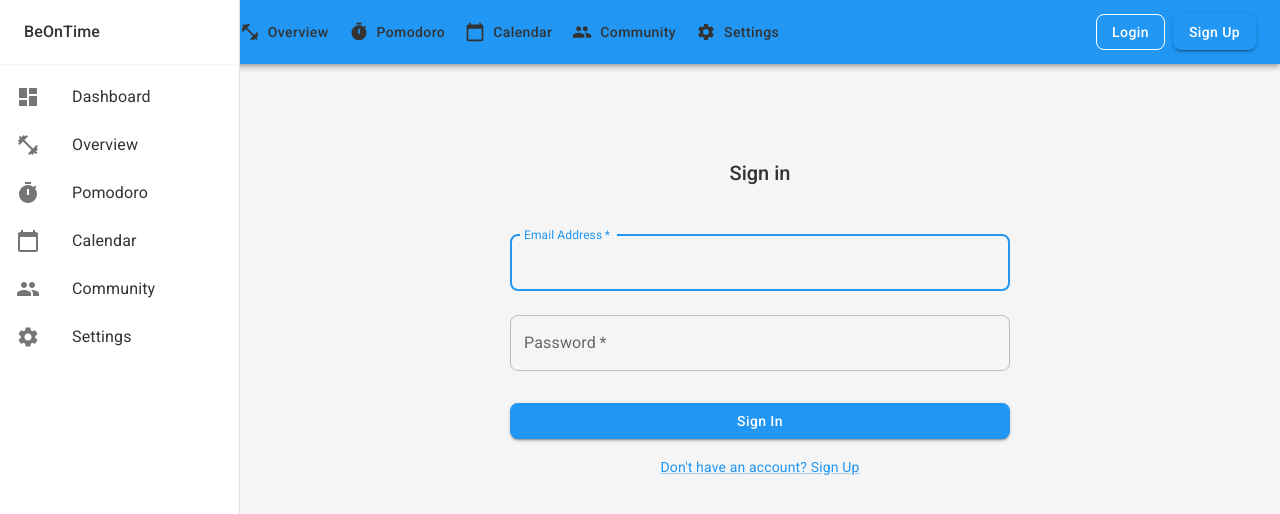
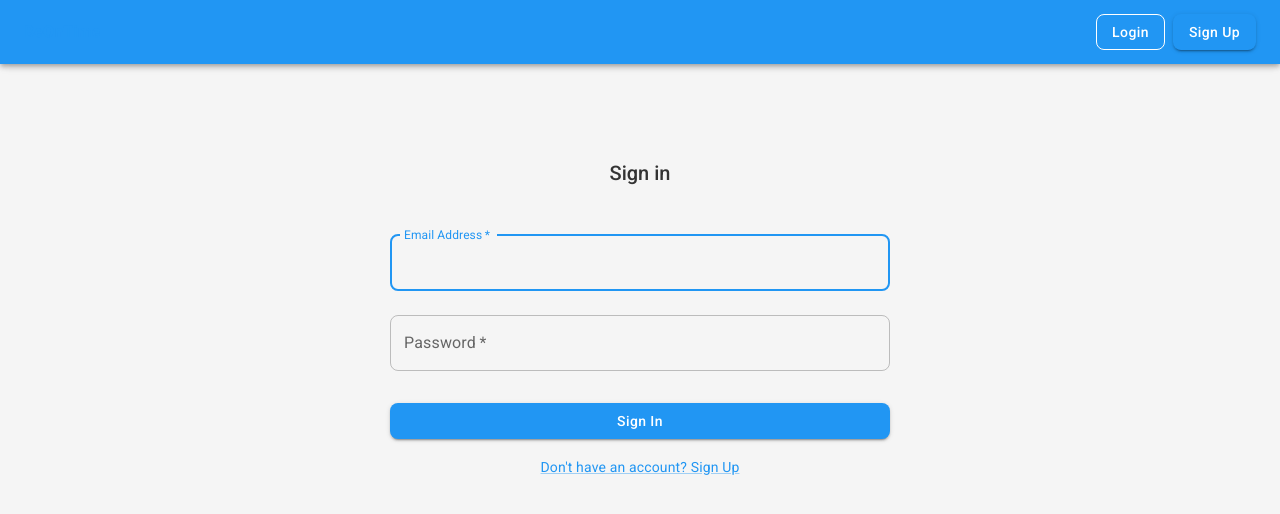
Before and after one commit to Phani130825/BeOnTime, a React (Create React App) app in the folder client/: page /login in a window 1280 px wide. Shown: the top 514 px of the page. Built offline with nearby package versions, Linux system fonts and the light colour scheme.

Commit message:
mobile view compatability

```diff
--- a/client/src/components/AppBar.js
+++ b/client/src/components/AppBar.js
@@ -31,6 +31,8 @@ import {
   People as CommunityIcon,
   Settings as SettingsIcon,
   Timer as TimerIcon,
+  Login as LoginIcon,
+  PersonAdd as PersonAddIcon,
 } from '@mui/icons-material';
 import { useNavigate, Link as RouterLink, useLocation } from 'react-router-dom';
 import { useAuth } from '../contexts/AuthContext';
@@ -53,20 +55,23 @@ const AppBar = () => {
   const [profileOpen, setProfileOpen] = useState(false);
   const [anchorEl, setAnchorEl] = useState(null);
   const [mobileMenuOpen, setMobileMenuOpen] = useState(false);
-  const { user, logout } = useAuth();
+  const { user, logout, isAuthenticated } = useAuth();
   const { isDarkMode, toggleTheme } = useThemeContext();
   const navigate = useNavigate();
   const location = useLocation();
-
 
 
   const handleMenuClose = () => {
     setAnchorEl(null);
   };
 
-  const handleProfileClick = () => {
+  const handleProfilePopupOpen = () => {
     setProfileOpen(true);
     handleMenuClose();
+  };
+
+  const handleProfileClick = (event) => {
+    setAnchorEl(event.currentTarget);
   };
 
   const handleLogout = () => {
@@ -105,6 +110,8 @@ const AppBar = () => {
       </Box>
       <Divider />
       <List>
+        {isAuthenticated ? (
+          <>
             {menuItems.map((item) => (
               <ListItem
                 button
@@ -121,35 +128,36 @@ const AppBar = () => {
               <MuiListItemIcon><LogoutIcon /></MuiListItemIcon>
               <ListItemText primary="Logout" />
             </ListItem>
+          </>
+        ) : (
+          <>
+            <ListItem
+              button
+              selected={location.pathname === '/login'}
+              onClick={() => handleNavigation('/login')}
+            >
+              <MuiListItemIcon><LoginIcon /></MuiListItemIcon>
+              <ListItemText primary="Login" />
+            </ListItem>
+            <ListItem
+              button
+              selected={location.pathname === '/register'}
+              onClick={() => handleNavigation('/register')}
+            >
+              <MuiListItemIcon><PersonAddIcon /></MuiListItemIcon>
+              <ListItemText primary="Sign Up" />
+            </ListItem>
+          </>
+        )}
       </List>
     </Drawer>
-  );
-
-  const renderDesktopNavigation = () => (
-    <Box sx={{ display: 'flex', alignItems: 'center', gap: 1 }}>
-      {menuItems.map((item) => (
-        <Button
-          key={item.text}
-          startIcon={item.icon}
-          onClick={() => handleNavigation(item.path)}
-          sx={{
-            color: location.pathname === item.path ? 'primary.main' : 'text.primary',
-            '&:hover': {
-              backgroundColor: 'rgba(37, 99, 235, 0.04)',
-            },
-          }}
-        >
-          {item.text}
-        </Button>
-      ))}
-    </Box>
   );
 
   return (
     <>
       <MuiAppBar position="fixed">
         <Toolbar>
-          {isMobile ? (
+          {isMobile && isAuthenticated && (
             <IconButton
               edge="start"
               color="inherit"
@@ -159,8 +167,8 @@ const AppBar = () => {
             >
               <MenuIcon />
             </IconButton>
-          ) : (
-            <Box sx={{ display: 'flex', alignItems: 'center' }}>
+          )}
+
           <Typography
             variant="h6"
             component={RouterLink}
@@ -174,13 +182,10 @@ const AppBar = () => {
           >
             BeOnTime
           </Typography>
-              {renderDesktopNavigation()}
-            </Box>
-          )}
 
           <Box sx={{ flexGrow: 1 }} />
 
-          {user ? (
+          {isAuthenticated ? (
             <>
               <Tooltip title={isDarkMode ? "Switch to Light Mode" : "Switch to Dark Mode"}>
                 <IconButton
@@ -199,11 +204,11 @@ const AppBar = () => {
                 sx={{ ml: 1 }}
               >
                 <Avatar
-                  src={user.profilePicture}
-                  alt={user.username}
+                  src={user?.profilePicture}
+                  alt={user?.username}
                   sx={{ width: 32, height: 32 }}
                 >
-                  {user.username?.charAt(0).toUpperCase() || 'U'}
+                  {user?.username?.charAt(0).toUpperCase() || 'U'}
                 </Avatar>
               </IconButton>
 
@@ -220,6 +225,18 @@ const AppBar = () => {
                   },
                 }}
               >
+                <MenuItem onClick={handleProfilePopupOpen}>
+                  <ListItemIcon>
+                    <Avatar
+                      src={user?.profilePicture}
+                      alt={user?.username}
+                      sx={{ width: 24, height: 24 }}
+                    >
+                      {user?.username?.charAt(0).toUpperCase() || 'U'}
+                    </Avatar>
+                  </ListItemIcon>
+                  Profile
+                </MenuItem>
                 <MenuItem onClick={handleLogout}>
                   <ListItemIcon>
                     <LogoutIcon fontSize="small" />
@@ -251,7 +268,7 @@ const AppBar = () => {
         </Toolbar>
       </MuiAppBar>
 
-      {renderMobileMenu()}
+      {isMobile && isAuthenticated && renderMobileMenu()}
       <ProfilePopup open={profileOpen} onClose={() => setProfileOpen(false)} />
     </>
   );
--- a/client/src/components/Sidebar.js
+++ b/client/src/components/Sidebar.js
@@ -19,7 +19,11 @@ import {
   People as CommunityIcon,
   Settings as SettingsIcon,
   Timer as TimerIcon,
+  Logout as LogoutIcon,
+  Login as LoginIcon,
+  PersonAdd as PersonAddIcon,
 } from '@mui/icons-material';
+import { useAuth } from '../contexts/AuthContext';
 
 const drawerWidth = 240;
 
@@ -35,22 +39,29 @@ const menuItems = [
 const Sidebar = () => {
   const theme = useTheme();
   const location = useLocation();
-  const isMobile = useMediaQuery(theme.breakpoints.down('sm'));
+  const isMobile = useMediaQuery(theme.breakpoints.down('md'));
+  const { logout, isAuthenticated } = useAuth();
   const [mobileOpen, setMobileOpen] = useState(false);
 
   const handleDrawerToggle = () => {
     setMobileOpen(!mobileOpen);
   };
 
+  const handleLogout = () => {
+    logout();
+  };
+
   const drawer = (
     <div>
       <Toolbar>
-        <Typography variant="h6" noWrap component="div">
+        <Typography variant="h6" noWrap component="div" color="primary" fontWeight="bold">
           BeOnTime
         </Typography>
       </Toolbar>
       <Divider />
       <List>
+        {isAuthenticated ? (
+          <>
             {menuItems.map((item) => (
               <ListItem
                 button
@@ -64,31 +75,44 @@ const Sidebar = () => {
                 <ListItemText primary={item.text} />
               </ListItem>
             ))}
+            <Divider />
+            <ListItem button onClick={handleLogout}>
+              <ListItemIcon><LogoutIcon /></ListItemIcon>
+              <ListItemText primary="Logout" />
+            </ListItem>
+          </>
+        ) : (
+          <>
+            <ListItem
+              button
+              component={Link}
+              to="/login"
+              selected={location.pathname === '/login'}
+            >
+              <ListItemIcon><LoginIcon /></ListItemIcon>
+              <ListItemText primary="Login" />
+            </ListItem>
+            <ListItem
+              button
+              component={Link}
+              to="/register"
+              selected={location.pathname === '/register'}
+            >
+              <ListItemIcon><PersonAddIcon /></ListItemIcon>
+              <ListItemText primary="Sign Up" />
+            </ListItem>
+          </>
+        )}
       </List>
     </div>
   );
 
+  // Only render the sidebar on desktop
+  if (isMobile) {
+    return null;
+  }
+
   return (
-    <>
-      {isMobile ? (
-        <Drawer
-          variant="temporary"
-          open={mobileOpen}
-          onClose={handleDrawerToggle}
-          ModalProps={{
-            keepMounted: true,
-          }}
-          sx={{
-            display: { xs: 'block', sm: 'none' },
-            '& .MuiDrawer-paper': {
-              boxSizing: 'border-box',
-              width: drawerWidth,
-            },
-          }}
-        >
-          {drawer}
-        </Drawer>
-      ) : (
     <Drawer
       variant="permanent"
       sx={{
@@ -103,8 +127,6 @@ const Sidebar = () => {
     >
       {drawer}
     </Drawer>
-      )}
-    </>
   );
 };
 
--- a/client/src/routes.js
+++ b/client/src/routes.js
@@ -1,6 +1,6 @@
 import React from 'react';
 import { Routes, Route, Navigate } from 'react-router-dom';
-import { Box } from '@mui/material';
+import { Box, useTheme, useMediaQuery } from '@mui/material';
 import { useAuth } from './contexts/AuthContext';
 
 // Pages
@@ -34,14 +34,17 @@ const ProtectedRoute = ({ children }) => {
 };
 
 const AppRoutes = () => {
+  const theme = useTheme();
+  const isMobile = useMediaQuery(theme.breakpoints.down('md'));
+  const { isAuthenticated } = useAuth();
+
   return (
     <Box sx={{
       display: 'flex',
-      flexDirection: { xs: 'column', md: 'row' },
       minHeight: '100vh'
     }}>
       <CustomAppBar />
-      <Sidebar />
+      {!isMobile && isAuthenticated && <Sidebar />}
       <Box
         component="main"
         sx={{
@@ -50,7 +53,8 @@ const AppRoutes = () => {
           width: '100%',
           mt: { xs: 8, md: 9 }, // Increased top margin to account for fixed AppBar
           minHeight: '100vh',
-          overflow: 'auto'
+          overflow: 'auto',
+          ml: { xs: 0, md: isAuthenticated ? '240px' : 0 } // Add margin to account for sidebar on desktop only when authenticated
         }}
       >
         <Routes>
```
Lines whose indentation alone changed are shown as unchanged.
